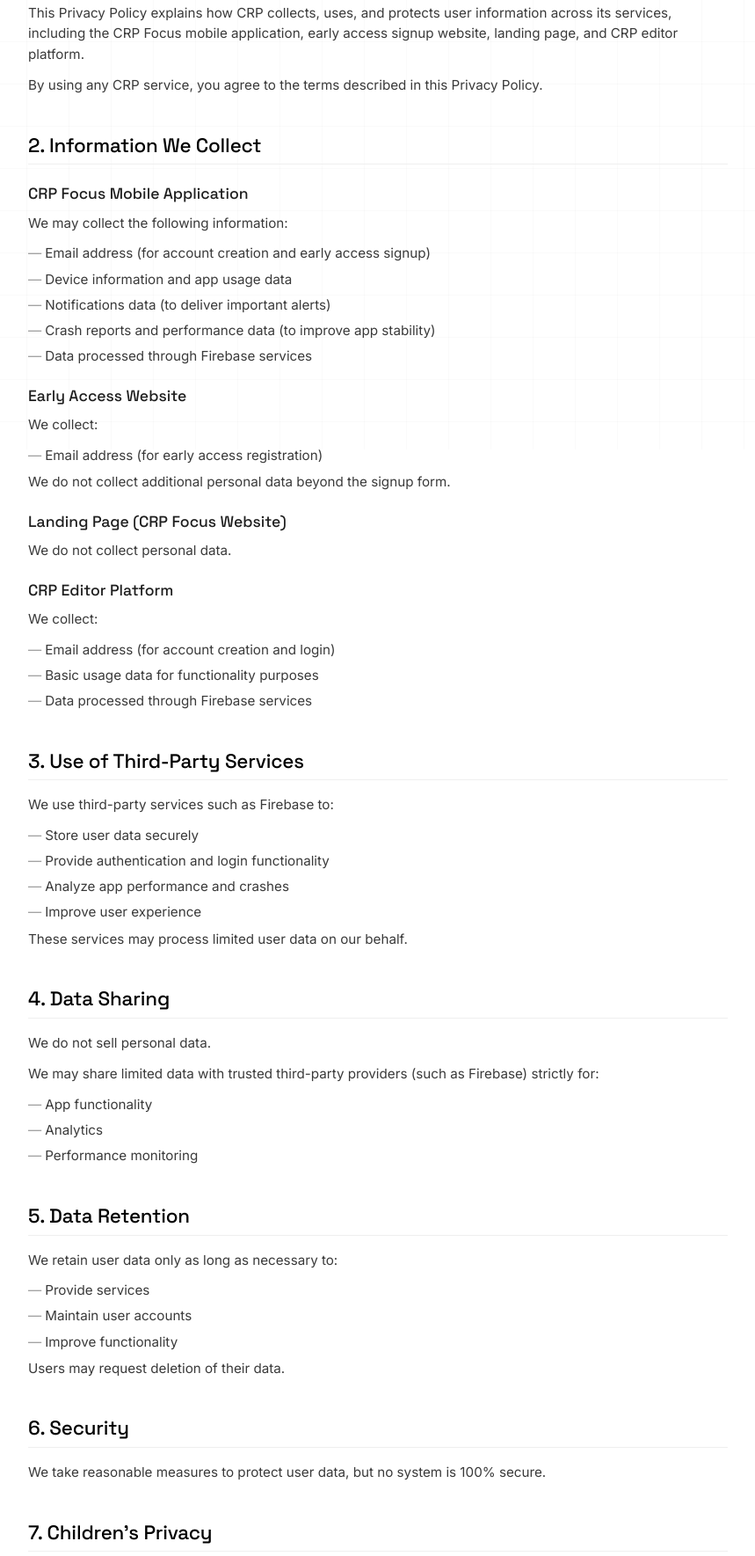
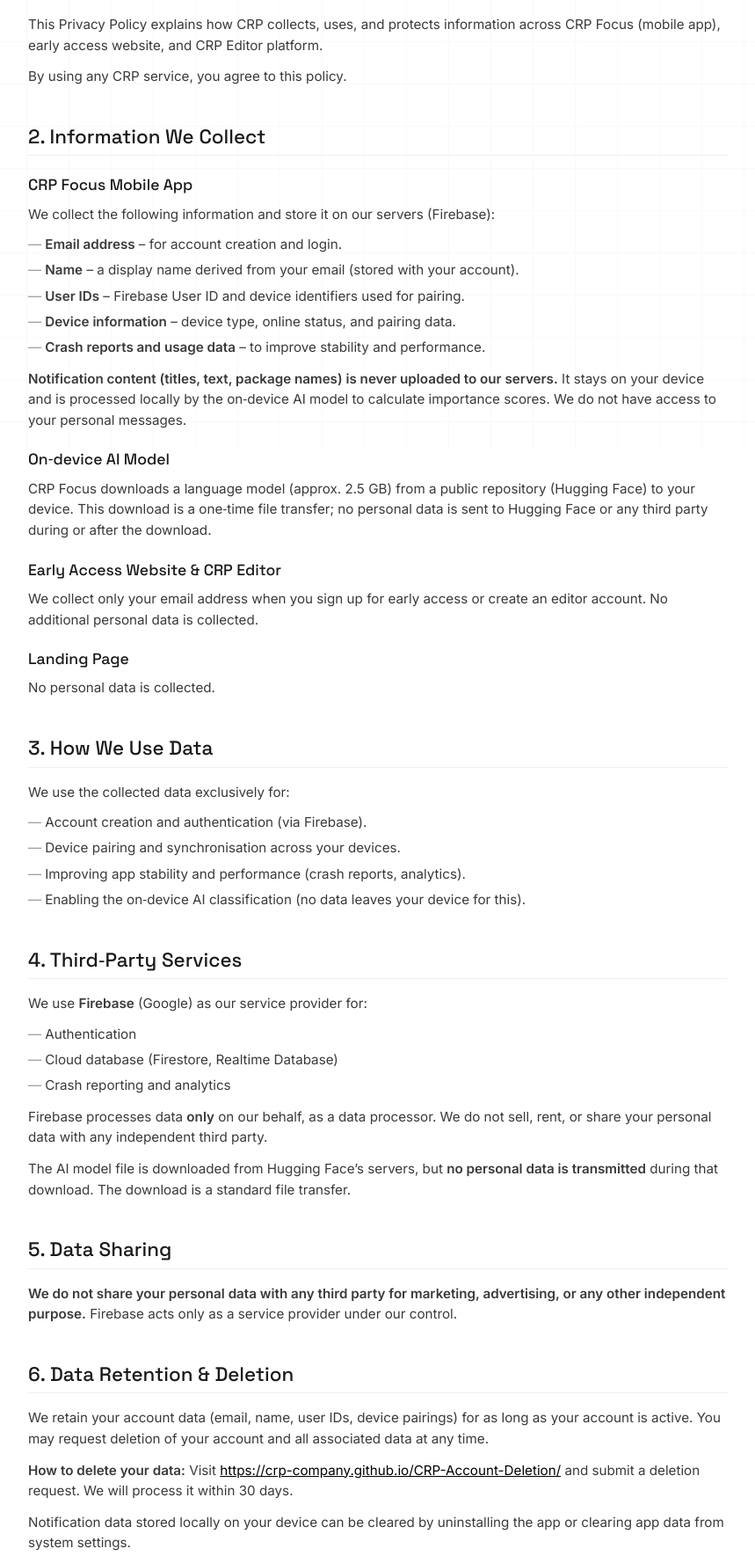
Before and after one commit to amir123104/CRP-Privacy-policy, a plain HTML site: page index.html in a window 1280 px wide. Shown: the part 289-2058 px from the top of the page at 88% size, without its empty margins (210-1069 px from the left). Drawn offline with Linux system fonts and the light colour scheme.

Commit message:
Revise privacy policy details and formatting
Updated privacy policy content and structure, including changes to data collection, usage, and retention sections.

```diff
--- a/index.html
+++ b/index.html
@@ -4,7 +4,6 @@
   <meta charset="UTF-8">
   <meta name="viewport" content="width=device-width, initial-scale=1.0, viewport-fit=cover">
   <title>CRP · Privacy Policy</title>
-  <!-- Google Fonts: Inter & Space Grotesk -->
   <link href="https://fonts.googleapis.com/css2?family=Inter:opsz,wght@14..32,300;14..32,400;14..32,500;14..32,600&family=Space+Grotesk:wght@400;500;600&display=swap" rel="stylesheet">
   <style>
     * {
@@ -12,17 +11,12 @@
       padding: 0;
       box-sizing: border-box;
     }
-
     body {
       background-color: #ffffff;
       font-family: 'Inter', sans-serif;
       color: #1a1a1a;
       line-height: 1.5;
-      -webkit-font-smoothing: antialiased;
-      -moz-osx-font-smoothing: grayscale;
     }
-
-    /* subtle grid overlay (same as landing page) */
     .grid-bg {
       position: fixed;
       top: 0;
@@ -36,7 +30,6 @@
         linear-gradient(to bottom, rgba(0,0,0,0.02) 1px, transparent 1px);
       background-size: 48px 48px;
     }
-
     .container {
       max-width: 860px;
       margin: 0 auto;
@@ -44,11 +37,7 @@
       position: relative;
       z-index: 2;
     }
-
-    /* header with small logo marker */
-    .logo-marker {
-      margin-bottom: 2.5rem;
-    }
+    .logo-marker { margin-bottom: 2.5rem; }
     .logo-simple {
       display: inline-block;
       font-family: 'Space Grotesk', monospace;
@@ -61,7 +50,6 @@
       padding: 0.35rem 1rem;
       border-radius: 40px;
     }
-
     h1 {
       font-family: 'Space Grotesk', sans-serif;
       font-weight: 500;
@@ -69,9 +57,7 @@
       letter-spacing: -0.02em;
       color: #000000;
       margin-bottom: 0.5rem;
-      line-height: 1.2;
     }
-
     .last-updated {
       font-size: 0.85rem;
       color: #6b6b6b;
@@ -79,27 +65,20 @@
       border-left: 2px solid #e0e0e0;
       padding-left: 1rem;
     }
-
-    /* policy sections */
-    .policy-section {
-      margin-bottom: 2.5rem;
-    }
+    .policy-section { margin-bottom: 2.5rem; }
     h2 {
       font-family: 'Space Grotesk', sans-serif;
       font-weight: 500;
       font-size: 1.4rem;
-      letter-spacing: -0.2px;
-      color: #000;
       margin-bottom: 1rem;
+      border-bottom: 1px solid #efefef;
       padding-bottom: 0.25rem;
-      border-bottom: 1px solid #efefef;
     }
     h3 {
       font-family: 'Space Grotesk', sans-serif;
       font-weight: 500;
       font-size: 1.1rem;
       margin: 1.25rem 0 0.5rem 0;
-      color: #1e1e1e;
     }
     p {
       font-size: 0.95rem;
@@ -107,19 +86,11 @@
       margin-bottom: 0.75rem;
       line-height: 1.55;
     }
-    .sub-list {
-      margin-left: 1.5rem;
-      margin-bottom: 0.75rem;
-    }
-    .sub-list li {
-      font-size: 0.95rem;
-      color: #3a3a3a;
-      margin-bottom: 0.3rem;
-    }
-    ul, .simple-list {
+    ul {
       list-style: none;
       margin-left: 0;
       padding-left: 1.2rem;
+      margin-bottom: 0.75rem;
     }
     ul li {
       font-size: 0.95rem;
@@ -141,13 +112,7 @@
       margin-top: 1rem;
       font-family: monospace;
       font-size: 0.9rem;
-      color: #000;
       display: inline-block;
-    }
-    hr {
-      margin: 2rem 0 1rem;
-      border: none;
-      border-top: 1px solid #efefef;
     }
     .footer-note {
       text-align: center;
@@ -160,123 +125,108 @@
     a {
       color: #000;
       text-decoration: underline;
-      text-underline-offset: 2px;
-    }
-    a:hover {
-      color: #3a3a3a;
     }
     @media (max-width: 680px) {
-      .container {
-        padding: 2rem 1.5rem;
-      }
-      h1 {
-        font-size: 2.2rem;
-      }
-      h2 {
-        font-size: 1.25rem;
-      }
+      .container { padding: 2rem 1.5rem; }
+      h1 { font-size: 2.2rem; }
+      h2 { font-size: 1.25rem; }
     }
   </style>
 </head>
 <body>
 <div class="grid-bg"></div>
 <div class="container">
-  <div class="logo-marker">
-    <span class="logo-simple">CRP</span>
-  </div>
+  <div class="logo-marker"><span class="logo-simple">CRP</span></div>
   <h1>Privacy Policy</h1>
-  <div class="last-updated">CRP Focus and CRP services (including website, editor, and early access platform) — Last updated: April 2026</div>
+  <div class="last-updated">CRP Focus & related services – Last updated: April 2026</div>
 
   <div class="policy-section">
     <h2>1. Overview</h2>
-    <p>This Privacy Policy explains how CRP collects, uses, and protects user information across its services, including the CRP Focus mobile application, early access signup website, landing page, and CRP editor platform.</p>
-    <p>By using any CRP service, you agree to the terms described in this Privacy Policy.</p>
+    <p>This Privacy Policy explains how CRP collects, uses, and protects information across CRP Focus (mobile app), early access website, and CRP Editor platform.</p>
+    <p>By using any CRP service, you agree to this policy.</p>
   </div>
 
   <div class="policy-section">
     <h2>2. Information We Collect</h2>
-    <h3>CRP Focus Mobile Application</h3>
-    <p>We may collect the following information:</p>
+
+    <h3>CRP Focus Mobile App</h3>
+    <p>We collect the following information and store it on our servers (Firebase):</p>
     <ul>
-      <li>Email address (for account creation and early access signup)</li>
-      <li>Device information and app usage data</li>
-      <li>Notifications data (to deliver important alerts)</li>
-      <li>Crash reports and performance data (to improve app stability)</li>
-      <li>Data processed through Firebase services</li>
+      <li><strong>Email address</strong> – for account creation and login.</li>
+      <li><strong>Name</strong> – a display name derived from your email (stored with your account).</li>
+      <li><strong>User IDs</strong> – Firebase User ID and device identifiers used for pairing.</li>
+      <li><strong>Device information</strong> – device type, online status, and pairing data.</li>
+      <li><strong>Crash reports and usage data</strong> – to improve stability and performance.</li>
     </ul>
+    <p><strong>Notification content (titles, text, package names) is never uploaded to our servers.</strong> It stays on your device and is processed locally by the on‑device AI model to calculate importance scores. We do not have access to your personal messages.</p>
 
-    <h3>Early Access Website</h3>
-    <p>We collect:</p>
+    <h3>On‑device AI Model</h3>
+    <p>CRP Focus downloads a language model (approx. 2.5 GB) from a public repository (Hugging Face) to your device. This download is a one‑time file transfer; no personal data is sent to Hugging Face or any third party during or after the download.</p>
+
+    <h3>Early Access Website & CRP Editor</h3>
+    <p>We collect only your email address when you sign up for early access or create an editor account. No additional personal data is collected.</p>
+
+    <h3>Landing Page</h3>
+    <p>No personal data is collected.</p>
+  </div>
+
+  <div class="policy-section">
+    <h2>3. How We Use Data</h2>
+    <p>We use the collected data exclusively for:</p>
     <ul>
-      <li>Email address (for early access registration)</li>
-    </ul>
-    <p>We do not collect additional personal data beyond the signup form.</p>
-
-    <h3>Landing Page (CRP Focus Website)</h3>
-    <p>We do not collect personal data.</p>
-
-    <h3>CRP Editor Platform</h3>
-    <p>We collect:</p>
-    <ul>
-      <li>Email address (for account creation and login)</li>
-      <li>Basic usage data for functionality purposes</li>
-      <li>Data processed through Firebase services</li>
+      <li>Account creation and authentication (via Firebase).</li>
+      <li>Device pairing and synchronisation across your devices.</li>
+      <li>Improving app stability and performance (crash reports, analytics).</li>
+      <li>Enabling the on‑device AI classification (no data leaves your device for this).</li>
     </ul>
   </div>
 
   <div class="policy-section">
-    <h2>3. Use of Third-Party Services</h2>
-    <p>We use third-party services such as Firebase to:</p>
+    <h2>4. Third‑Party Services</h2>
+    <p>We use <strong>Firebase</strong> (Google) as our service provider for:</p>
     <ul>
-      <li>Store user data securely</li>
-      <li>Provide authentication and login functionality</li>
-      <li>Analyze app performance and crashes</li>
-      <li>Improve user experience</li>
+      <li>Authentication</li>
+      <li>Cloud database (Firestore, Realtime Database)</li>
+      <li>Crash reporting and analytics</li>
     </ul>
-    <p>These services may process limited user data on our behalf.</p>
+    <p>Firebase processes data <strong>only</strong> on our behalf, as a data processor. We do not sell, rent, or share your personal data with any independent third party.</p>
+    <p>The AI model file is downloaded from Hugging Face’s servers, but <strong>no personal data is transmitted</strong> during that download. The download is a standard file transfer.</p>
   </div>
 
   <div class="policy-section">
-    <h2>4. Data Sharing</h2>
-    <p>We do not sell personal data.</p>
-    <p>We may share limited data with trusted third-party providers (such as Firebase) strictly for:</p>
-    <ul>
-      <li>App functionality</li>
-      <li>Analytics</li>
-      <li>Performance monitoring</li>
-    </ul>
+    <h2>5. Data Sharing</h2>
+    <p><strong>We do not share your personal data with any third party for marketing, advertising, or any other independent purpose.</strong> Firebase acts only as a service provider under our control.</p>
   </div>
 
   <div class="policy-section">
-    <h2>5. Data Retention</h2>
-    <p>We retain user data only as long as necessary to:</p>
-    <ul>
-      <li>Provide services</li>
-      <li>Maintain user accounts</li>
-      <li>Improve functionality</li>
-    </ul>
-    <p>Users may request deletion of their data.</p>
+    <h2>6. Data Retention & Deletion</h2>
+    <p>We retain your account data (email, name, user IDs, device pairings) for as long as your account is active. You may request deletion of your account and all associated data at any time.</p>
+    <p><strong>How to delete your data:</strong> Visit <a href="https://crp-company.github.io/CRP-Account-Deletion/" target="_blank">https://crp-company.github.io/CRP-Account-Deletion/</a> and submit a deletion request. We will process it within 30 days.</p>
+    <p>Notification data stored locally on your device can be cleared by uninstalling the app or clearing app data from system settings.</p>
   </div>
 
   <div class="policy-section">
-    <h2>6. Security</h2>
-    <p>We take reasonable measures to protect user data, but no system is 100% secure.</p>
+    <h2>7. Security</h2>
+    <p>All data transmitted between your device and Firebase is encrypted in transit (TLS). Access to our backend is restricted to authorised personnel only. However, no system is 100% secure, and you use our services at your own risk.</p>
   </div>
 
   <div class="policy-section">
-    <h2>7. Children’s Privacy</h2>
-    <p>Our services are not intended for children under 13. We do not knowingly collect data from children.</p>
+    <h2>8. Children’s Privacy</h2>
+    <p>CRP services are not intended for children under 13. We do not knowingly collect personal data from children.</p>
   </div>
 
   <div class="policy-section">
-    <h2>8. Contact</h2>
-    <p>If you have any questions about this Privacy Policy, contact us at:</p>
+    <h2>9. Changes to This Policy</h2>
+    <p>We may update this Privacy Policy from time to time. We will notify users of material changes via the app or website. Continued use after changes constitutes acceptance.</p>
+  </div>
+
+  <div class="policy-section">
+    <h2>10. Contact Us</h2>
+    <p>If you have any questions about this Privacy Policy or your data, please contact us at:</p>
     <div class="contact-email">atronamir5@gmail.com</div>
   </div>
 
-  <div class="footer-note">
-    ©2026 CRP. All rights reserved.
-  </div>
+  <div class="footer-note">© 2026 CRP. All rights reserved.</div>
 </div>
 </body>
 </html>
```
